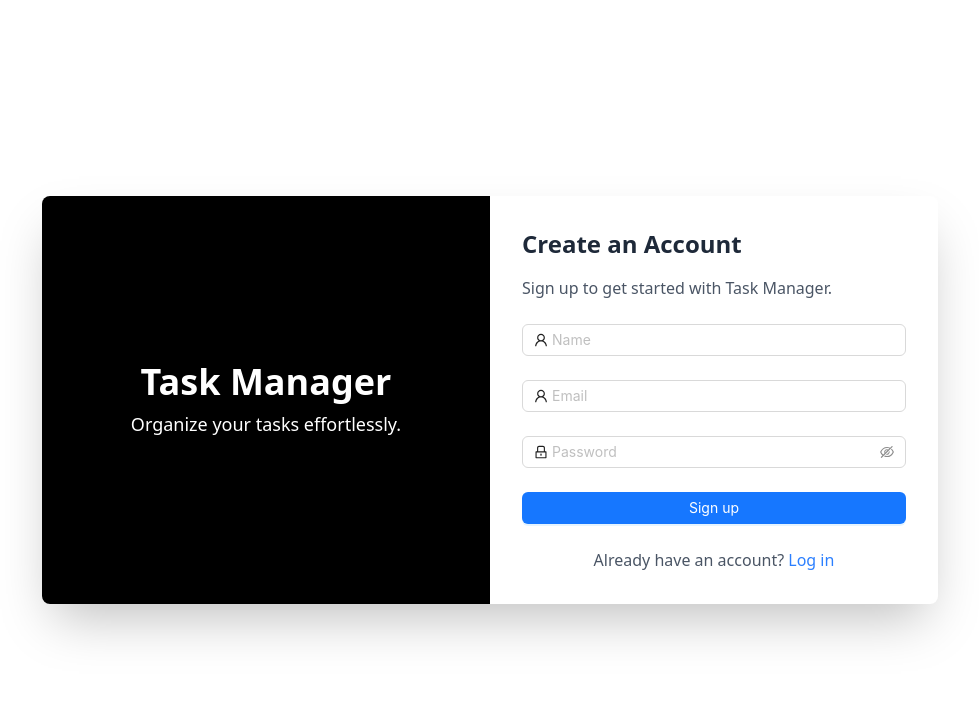
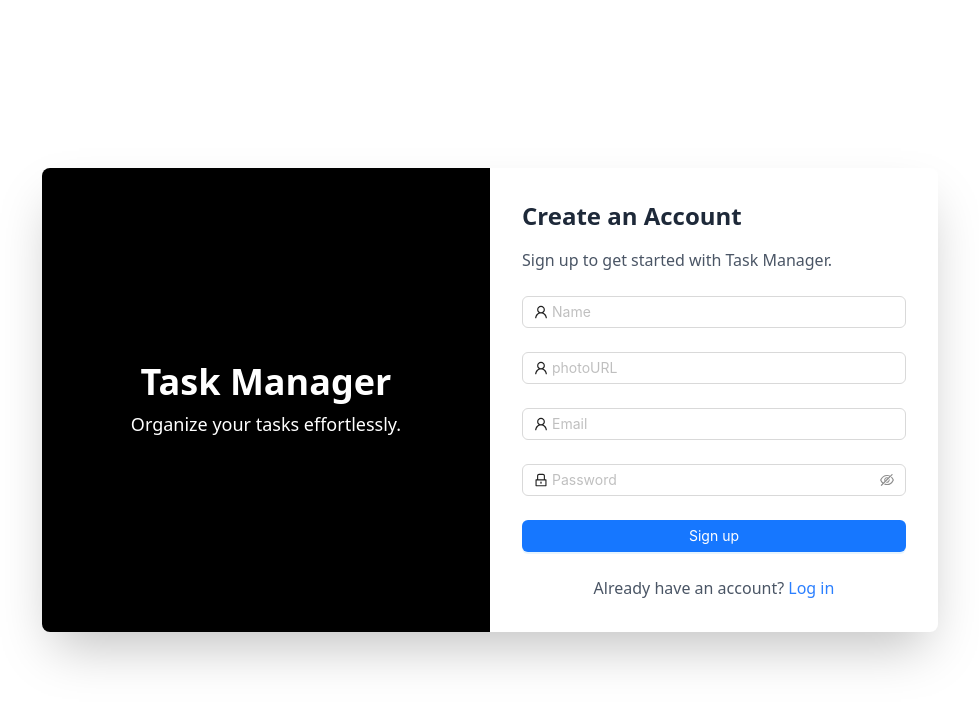
Before and after one commit to Developer-Jaber/Task-management-application-Client-Side, a React (Vite) app: page / in a window 1280 px wide. Both pictures are taken after a click on the button "Sign up". Shown: the top 706 px of the page, without its empty margins (150-1129 px from the left). Built offline with nearby package versions, Linux system fonts and the light colour scheme; no server answers.

Commit message:
Add update profile with login and save data in database functionality.

```diff
--- a/package.json
+++ b/package.json
@@ -17,6 +17,7 @@
     "@react-icons/all-files": "^4.1.0",
     "@tailwindcss/vite": "^4.0.8",
     "antd": "^5.24.2",
+    "axios": "^1.7.9",
     "dotenv": "^16.4.7",
     "firebase": "^11.3.1",
     "localforage": "^1.10.0",
--- a/src/Page/Login.jsx
+++ b/src/Page/Login.jsx
@@ -3,10 +3,11 @@ import { UserOutlined, LockOutlined } from '@ant-design/icons'
 import { useContext, useState } from 'react'
 import '../assets/css/Login.css'
 import { AuthContext } from '../Provider/AuthProvider'
+import axios from 'axios'
 
 const LoginPage = () => {
   const [isLogin, setIsLogin] = useState(true) // Toggle between login and signup
-  const { createUser, loginUser, loginWithGoogle ,updateUserprofile} = useContext(AuthContext)
+  const { createUser, loginUser ,updateUserprofile} = useContext(AuthContext)
 
   const handleLogin = values => {
     loginUser(values.email, values.password)
@@ -22,7 +23,10 @@ const LoginPage = () => {
       .then(() => {
         updateUserprofile(values.displayName,values.photoURL)
         .then(()=>{
-          message.success('Signup successful!')
+          axios.post('http://localhost:5000/user',values)
+          .then(()=>{
+            message.success('Signup successful!')
+          })
         })
         .catch(() => {
           message.error('Signup faild!')
@@ -113,10 +117,17 @@ const LoginPage = () => {
               onFinish={handleSignup}
             >
               <Form.Item
-                name='name'
+                name='displayName'
                 rules={[{ required: true, message: 'Please input your name!' }]}
               >
                 <Input prefix={<UserOutlined />} placeholder='Name' />
+              </Form.Item>
+
+              <Form.Item
+                name='photoURL'
+                rules={[{ required: true, message: 'Please input your photoURL!' }]}
+              >
+                <Input prefix={<UserOutlined />} placeholder='photoURL' />
               </Form.Item>
 
               <Form.Item
```
Also changed, not shown: 1 other file (tests, documents, lock files or other folders).
